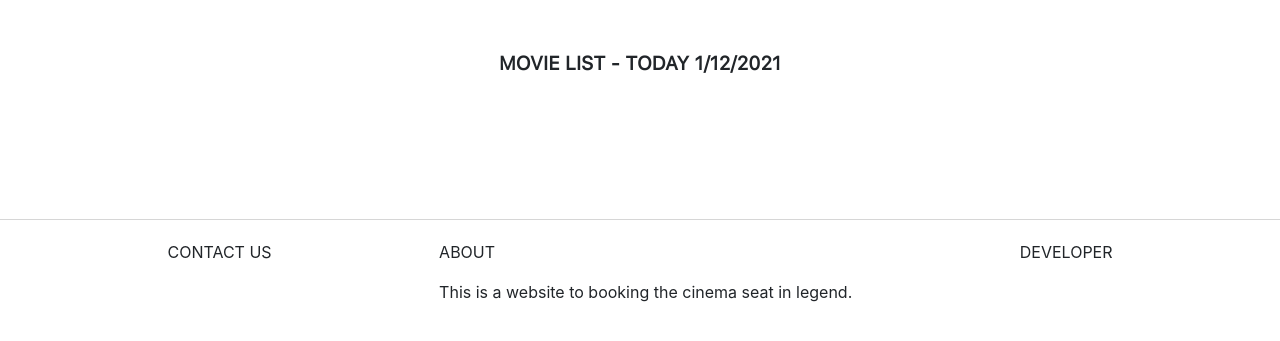
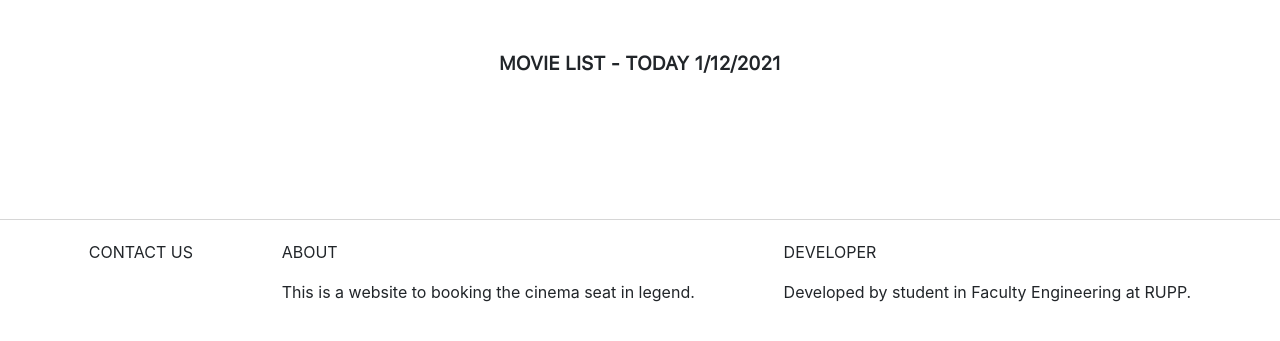
Before and after one commit to Rethhongti/CinemaProject-1-master, a PHP site: page /book.php in a window 1280 px wide. Shown: the part 80-421 px from the top of the page. Run offline with PHP 8.4, Linux system fonts and the light colour scheme; data that the repository does not hold is empty; some libraries are stand-ins or nearby versions.

Commit message:
completed

```diff
--- a/footer.php
+++ b/footer.php
@@ -10,5 +10,6 @@
        </div>
        <div>
            <p>DEVELOPER</p>
+           <p>Developed by student in Faculty Engineering at RUPP.</p>
        </div>
    </div>
```
